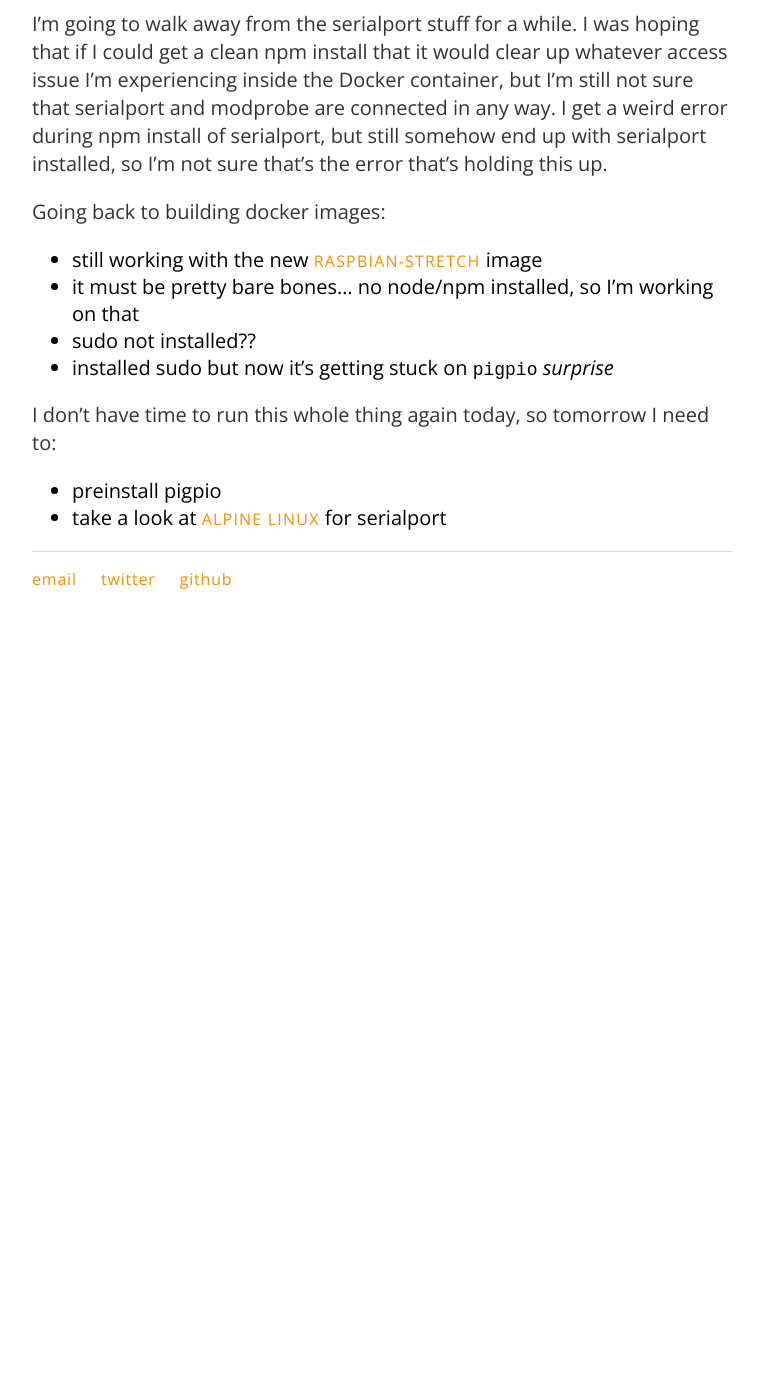
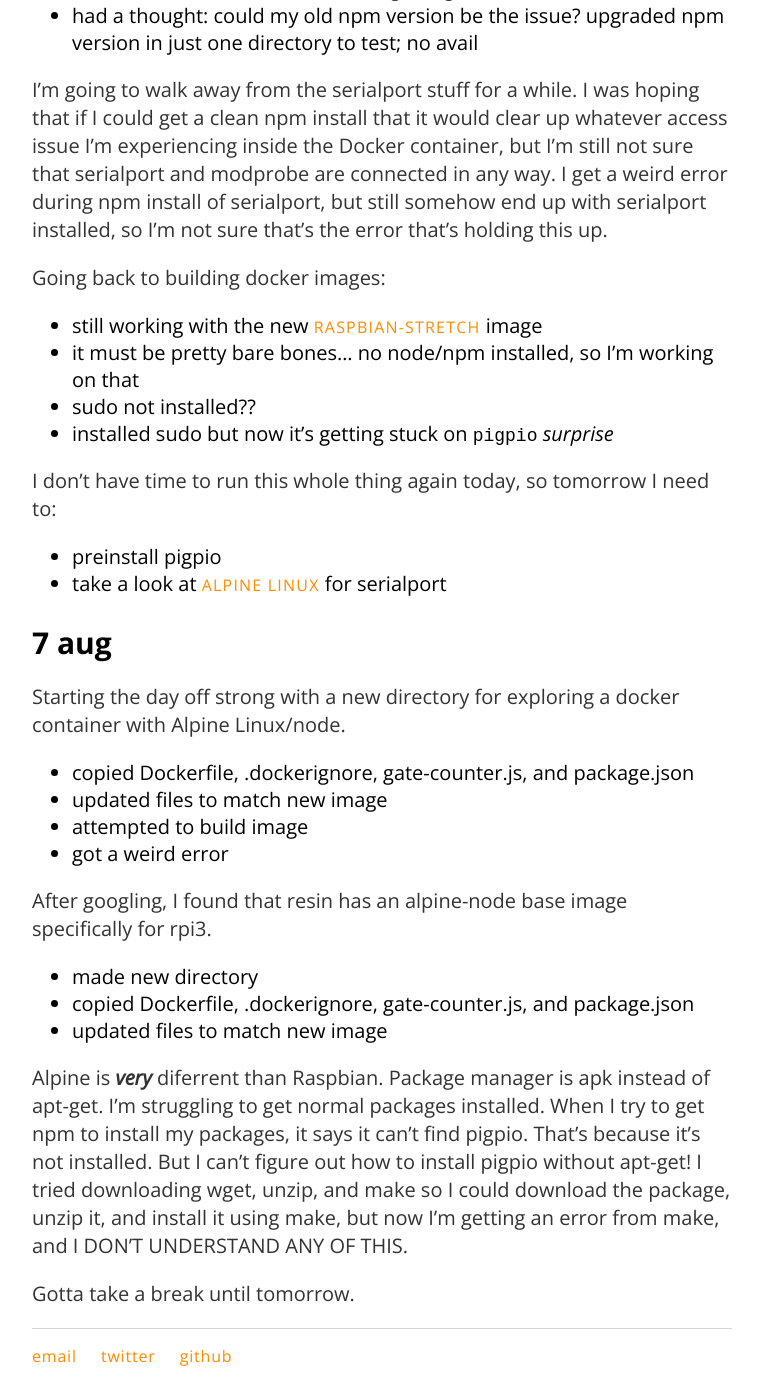
Before and after one commit to carylwyatt/carylwyatt.github.io, a Jekyll site: the page built from _posts/2018-08-06-week-of-6-august.md, in a window 1280 px wide and 1400 px high, scrolled down 1080 px. Shown: the whole window, without its empty margins (258-1018 px from the left). Built offline with Jekyll 4.4.1, drawn with Linux system fonts in a browser that asks for light colours; before the commit the page ends 1710 px from its top, so only the background shows below that.

Commit message:
notes from 7 aug

```diff
--- a/_posts/2018-08-06-week-of-6-august.md
+++ b/_posts/2018-08-06-week-of-6-august.md
@@ -3,6 +3,8 @@ layout: post
 title: "week of 6 august"
 date: 2018-08-06
 ---
+## 6 aug
+
 I talked with Scott over the weekend about npm packages and dependencies. I'm going to try taking the `^` character out of the `package.json` file for packages I want to use old stuff with. I learned that the `^` means npm will install *newer* versions of the package if there aren't breaking changes (major update). That's not what I want.
 - removed carat from `package.json`
 - ran `npm install` and everything is fine?
@@ -30,3 +32,20 @@ Going back to building docker images:
 I don't have time to run this whole thing again today, so tomorrow I need to:
 - preinstall pigpio
 - take a look at [Alpine Linux](https://github.com/node-serialport/node-serialport/tree/master/packages/serialport#alpine-linux) for serialport
+
+## 7 aug
+
+Starting the day off strong with a new directory for exploring a docker container with Alpine Linux/node.
+- copied Dockerfile, .dockerignore, gate-counter.js, and package.json
+- updated files to match new image
+- attempted to build image
+- got a weird error
+
+After googling, I found that resin has an alpine-node base image specifically for rpi3.
+- made new directory
+- copied Dockerfile, .dockerignore, gate-counter.js, and package.json
+- updated files to match new image
+
+Alpine is ***very*** diferrent than Raspbian. Package manager is apk instead of apt-get. I'm struggling to get normal packages installed. When I try to get npm to install my packages, it says it can't find pigpio. That's because it's not installed. But I can't figure out how to install pigpio without apt-get! I tried downloading wget, unzip, and make so I could download the package, unzip it, and install it using make, but now I'm getting an error from make, and I DON'T UNDERSTAND ANY OF THIS.
+
+Gotta take a break until tomorrow.
```
